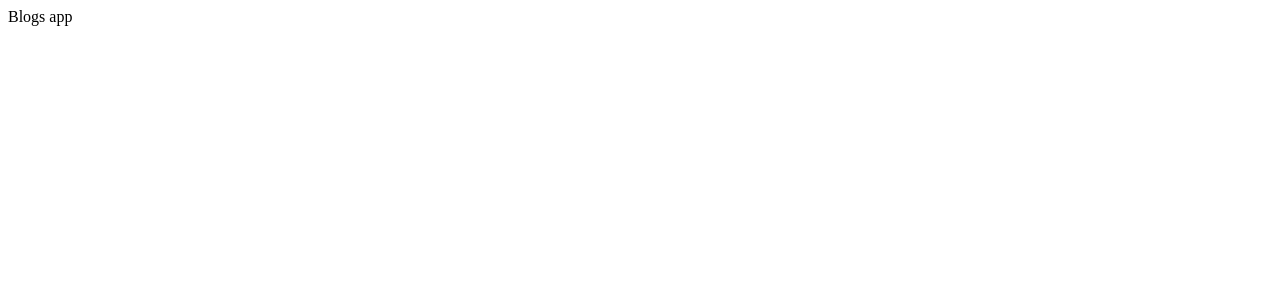
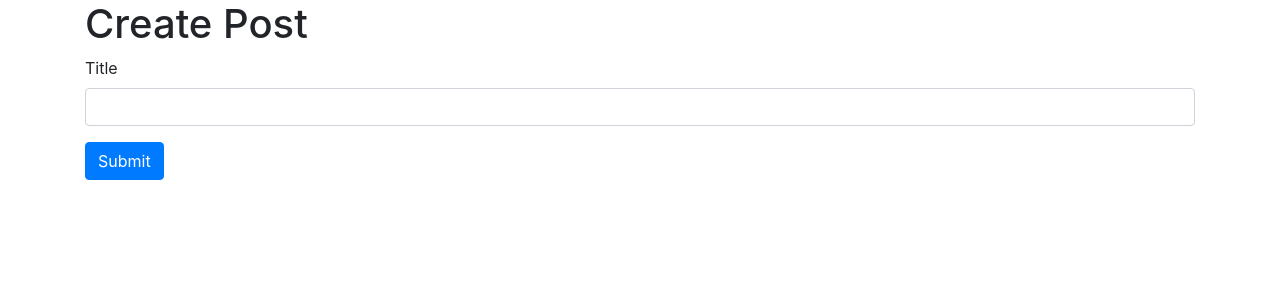
Before and after one commit to shockliang/microservice-blogs, a React (Create React App) app in the folder client/: page / in a window 1280 px wide. Shown: the top 300 px of the page. Built offline with nearby package versions, Linux system fonts and the light colour scheme.

Commit message:
Building post submission.

```diff
--- a/client/public/index.html
+++ b/client/public/index.html
@@ -15,6 +15,7 @@
       user's mobile device or desktop. See https://developers.google.com/web/fundamentals/web-app-manifest/
     -->
     <link rel="manifest" href="%PUBLIC_URL%/manifest.json" />
+    <link rel="stylesheet" href="https://maxcdn.bootstrapcdn.com/bootstrap/4.0.0/css/bootstrap.min.css" integrity="sha384-Gn5384xqQ1aoWXA+058RXPxPg6fy4IWvTNh0E263XmFcJlSAwiGgFAW/dAiS6JXm" crossorigin="anonymous">
     <!--
       Notice the use of %PUBLIC_URL% in the tags above.
       It will be replaced with the URL of the `public` folder during the build.
--- a/client/src/App.js
+++ b/client/src/App.js
@@ -1,7 +1,10 @@
 import React from 'react';
+import PostCreate from "./PostCreate";
 
 export default () => {
-  return (<div>
-    Blogs app
-  </div>)
+  return (
+    <div className={"container"}>
+      <h1>Create Post</h1>
+      <PostCreate/>
+    </div>)
 };
--- /dev/null
+++ b/client/src/PostCreate.js
@@ -0,0 +1,29 @@
+import React, {useState} from "react";
+import axios from 'axios';
+
+export default () => {
+  const [title, setTitle] = useState('');
+  const onSubmit = async (event) => {
+    event.preventDefault();
+    await axios.post('http://localhost:4000/posts', {
+      title
+    });
+
+    setTitle('');
+  };
+
+  return (
+    <div>
+      <form onSubmit={onSubmit}>
+        <div className={"form-group"} >
+          <label>Title</label>
+          <input
+            value={title}
+            onChange={e => setTitle(e.target.value)}
+            className={"form-control"}
+          />
+        </div>
+        <button className={"btn btn-primary"}>Submit</button>
+      </form>
+    </div>)
+};
```
